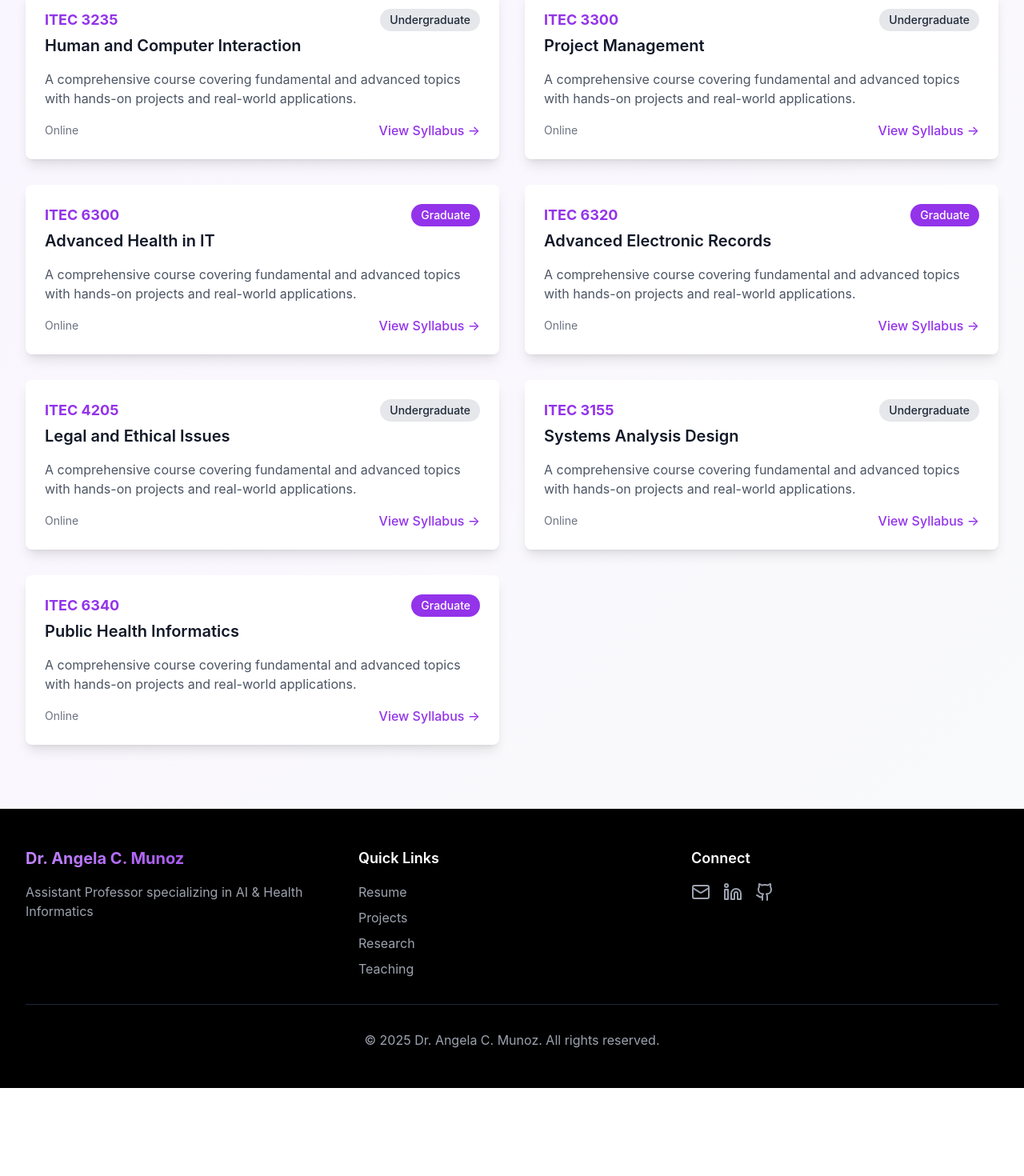
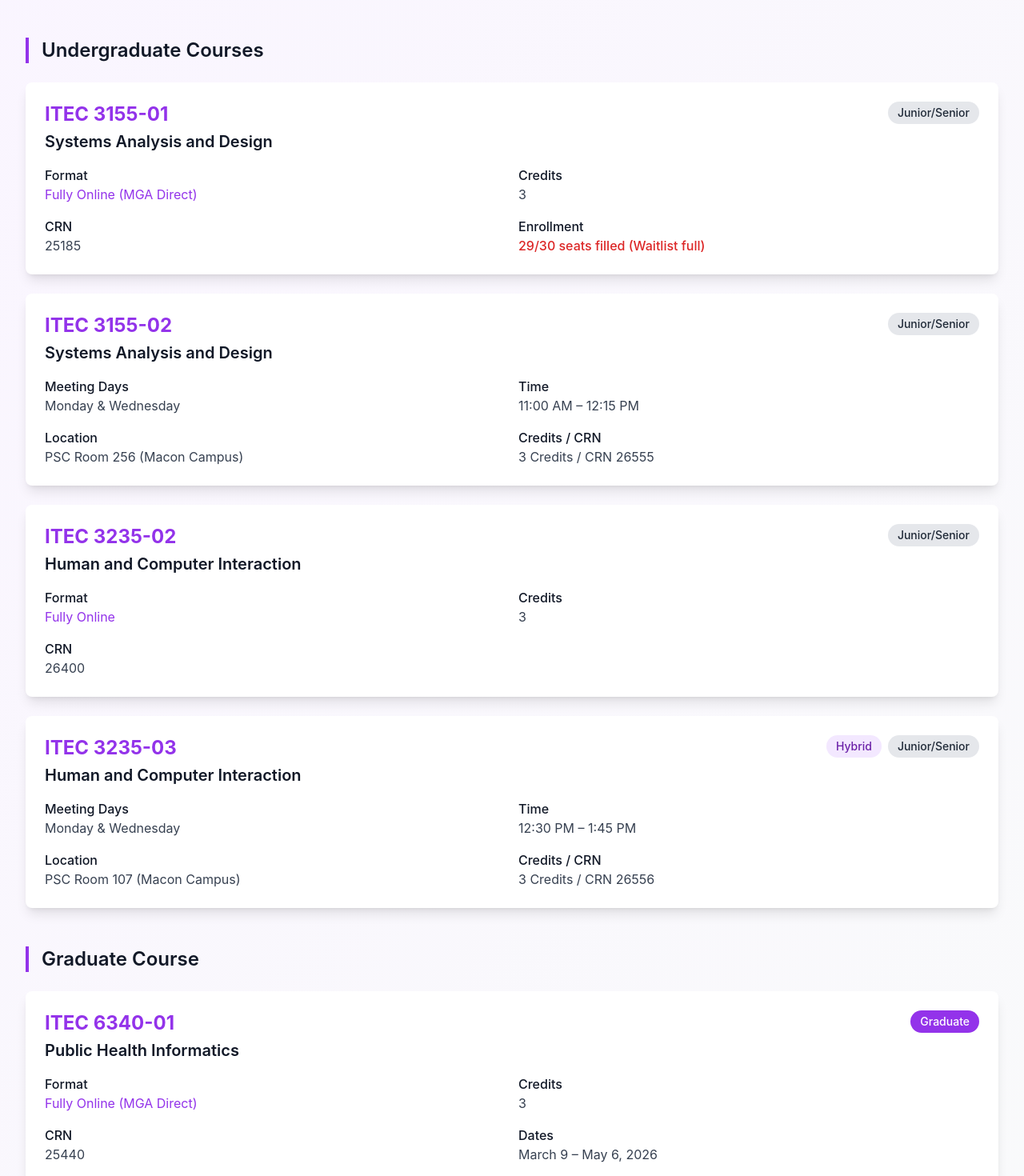
Before and after one commit to acmunoz14/Portfolio, a React (Vite) app: page / in a window 1280 px wide. Shown: the part 5480-6950 px from the top of the page at 80% size. Before the commit the page ends 6840 px from the top, so only its background shows below. Built offline with nearby package versions, Linux system fonts and the light colour scheme.

Commit message:
Updated App.tsx

```diff
--- a/src/App.tsx
+++ b/src/App.tsx
@@ -344,42 +344,176 @@ function App() {
       {/* Teaching Section */}
       <section id="teaching" className="py-20 bg-gradient-to-br from-purple-50 to-gray-50">
         <div className="max-w-7xl mx-auto px-4 sm:px-6 lg:px-8">
-          <div className="flex items-center mb-12">
+          <div className="flex items-center mb-8">
             <GraduationCap className="text-purple-600 mr-3" size={32} />
-            <h2 className="text-4xl font-bold text-gray-900">Courses Taught</h2>
+            <h2 className="text-4xl font-bold text-gray-900">Spring 2026 Teaching Schedule</h2>
           </div>
 
-          <div className="grid md:grid-cols-2 gap-8">
-            {[
-              { code: 'ITEC 3235', name: 'Human and Computer Interaction', level: 'Undergraduate', semester: 'Online' },
-              { code: 'ITEC 3300', name: 'Project Management', level: 'Undergraduate', semester: 'Online' },
-              { code: 'ITEC 6300', name: 'Advanced Health in IT', level: 'Graduate', semester: 'Online' },
-              { code: 'ITEC 6320', name: 'Advanced Electronic Records', level: 'Graduate', semester: 'Online' },
-              { code: 'ITEC 4205', name: 'Legal and Ethical Issues', level: 'Undergraduate', semester: 'Online' },
-              { code: 'ITEC 3155', name: 'Systems Analysis Design', level: 'Undergraduate', semester: 'Online' },
-              { code: 'ITEC 6340', name: 'Public Health Informatics', level: 'Graduate', semester: 'Online' },
-            ].map((course) => (
-              <div key={course.code} className="bg-white rounded-lg p-6 shadow-lg hover:shadow-xl transition-shadow">
-                <div className="flex items-start justify-between mb-4">
+          <p className="text-lg text-gray-700 mb-12">January 12 – May 8, 2026</p>
+
+          {/* Undergraduate Courses */}
+          <div className="mb-12">
+            <h3 className="text-2xl font-semibold text-gray-900 mb-6 border-l-4 border-purple-600 pl-4">Undergraduate Courses</h3>
+            <div className="space-y-6">
+              {/* ITEC 3155-01 */}
+              <div className="bg-white rounded-lg p-6 shadow-lg hover:shadow-xl transition-shadow">
+                <div className="flex flex-wrap items-start justify-between mb-4">
                   <div>
-                    <p className="text-purple-600 font-bold text-lg">{course.code}</p>
-                    <h3 className="text-xl font-semibold text-gray-900 mt-1">{course.name}</h3>
+                    <h4 className="text-2xl font-bold text-purple-600">ITEC 3155-01</h4>
+                    <p className="text-xl font-semibold text-gray-900 mt-1">Systems Analysis and Design</p>
                   </div>
-                  <span className={`px-3 py-1 rounded-full text-sm font-medium ${
-                    course.level === 'Graduate'
-                      ? 'bg-purple-600 text-white'
-                      : 'bg-gray-200 text-gray-800'
-                  }`}>
-                    {course.level}
+                  <span className="bg-gray-200 text-gray-800 px-3 py-1 rounded-full text-sm font-medium">
+                    Junior/Senior
                   </span>
                 </div>
-                <p className="text-gray-600 mb-4">A comprehensive course covering fundamental and advanced topics with hands-on projects and real-world applications.</p>
-                <div className="flex justify-between items-center">
-                  <span className="text-gray-500 text-sm">{course.semester}</span>
-                  <a href="#" className="text-purple-600 hover:text-purple-800 font-medium">View Syllabus →</a>
+                <div className="grid md:grid-cols-2 gap-4 text-gray-700">
+                  <div>
+                    <p className="font-medium text-gray-900">Format</p>
+                    <p className="text-purple-600">Fully Online (MGA Direct)</p>
+                  </div>
+                  <div>
+                    <p className="font-medium text-gray-900">Credits</p>
+                    <p>3</p>
+                  </div>
+                  <div>
+                    <p className="font-medium text-gray-900">CRN</p>
+                    <p>25185</p>
+                  </div>
+                  <div>
+                    <p className="font-medium text-gray-900">Enrollment</p>
+                    <p className="text-red-600 font-medium">29/30 seats filled (Waitlist full)</p>
+                  </div>
                 </div>
               </div>
-            ))}
+
+              {/* ITEC 3155-02 */}
+              <div className="bg-white rounded-lg p-6 shadow-lg hover:shadow-xl transition-shadow">
+                <div className="flex flex-wrap items-start justify-between mb-4">
+                  <div>
+                    <h4 className="text-2xl font-bold text-purple-600">ITEC 3155-02</h4>
+                    <p className="text-xl font-semibold text-gray-900 mt-1">Systems Analysis and Design</p>
+                  </div>
+                  <span className="bg-gray-200 text-gray-800 px-3 py-1 rounded-full text-sm font-medium">
+                    Junior/Senior
+                  </span>
+                </div>
+                <div className="grid md:grid-cols-2 gap-4 text-gray-700">
+                  <div>
+                    <p className="font-medium text-gray-900">Meeting Days</p>
+                    <p>Monday & Wednesday</p>
+                  </div>
+                  <div>
+                    <p className="font-medium text-gray-900">Time</p>
+                    <p>11:00 AM – 12:15 PM</p>
+                  </div>
+                  <div>
+                    <p className="font-medium text-gray-900">Location</p>
+                    <p>PSC Room 256 (Macon Campus)</p>
+                  </div>
+                  <div>
+                    <p className="font-medium text-gray-900">Credits / CRN</p>
+                    <p>3 Credits / CRN 26555</p>
+                  </div>
+                </div>
+              </div>
+
+              {/* ITEC 3235-02 */}
+              <div className="bg-white rounded-lg p-6 shadow-lg hover:shadow-xl transition-shadow">
+                <div className="flex flex-wrap items-start justify-between mb-4">
+                  <div>
+                    <h4 className="text-2xl font-bold text-purple-600">ITEC 3235-02</h4>
+                    <p className="text-xl font-semibold text-gray-900 mt-1">Human and Computer Interaction</p>
+                  </div>
+                  <span className="bg-gray-200 text-gray-800 px-3 py-1 rounded-full text-sm font-medium">
+                    Junior/Senior
+                  </span>
+                </div>
+                <div className="grid md:grid-cols-2 gap-4 text-gray-700">
+                  <div>
+                    <p className="font-medium text-gray-900">Format</p>
+                    <p className="text-purple-600">Fully Online</p>
+                  </div>
+                  <div>
+                    <p className="font-medium text-gray-900">Credits</p>
+                    <p>3</p>
+                  </div>
+                  <div>
+                    <p className="font-medium text-gray-900">CRN</p>
+                    <p>26400</p>
+                  </div>
+                </div>
+              </div>
+
+              {/* ITEC 3235-03 */}
+              <div className="bg-white rounded-lg p-6 shadow-lg hover:shadow-xl transition-shadow">
+                <div className="flex flex-wrap items-start justify-between mb-4">
+                  <div>
+                    <h4 className="text-2xl font-bold text-purple-600">ITEC 3235-03</h4>
+                    <p className="text-xl font-semibold text-gray-900 mt-1">Human and Computer Interaction</p>
+                  </div>
+                  <div className="flex gap-2">
+                    <span className="bg-purple-100 text-purple-800 px-3 py-1 rounded-full text-sm font-medium">
+                      Hybrid
+                    </span>
+                    <span className="bg-gray-200 text-gray-800 px-3 py-1 rounded-full text-sm font-medium">
+                      Junior/Senior
+                    </span>
+                  </div>
+                </div>
+                <div className="grid md:grid-cols-2 gap-4 text-gray-700">
+                  <div>
+                    <p className="font-medium text-gray-900">Meeting Days</p>
+                    <p>Monday & Wednesday</p>
+                  </div>
+                  <div>
+                    <p className="font-medium text-gray-900">Time</p>
+                    <p>12:30 PM – 1:45 PM</p>
+                  </div>
+                  <div>
+                    <p className="font-medium text-gray-900">Location</p>
+                    <p>PSC Room 107 (Macon Campus)</p>
+                  </div>
+                  <div>
+                    <p className="font-medium text-gray-900">Credits / CRN</p>
+                    <p>3 Credits / CRN 26556</p>
+                  </div>
+                </div>
+              </div>
+            </div>
+          </div>
+
+          {/* Graduate Course */}
+          <div>
+            <h3 className="text-2xl font-semibold text-gray-900 mb-6 border-l-4 border-purple-600 pl-4">Graduate Course</h3>
+            <div className="bg-white rounded-lg p-6 shadow-lg hover:shadow-xl transition-shadow">
+              <div className="flex flex-wrap items-start justify-between mb-4">
+                <div>
+                  <h4 className="text-2xl font-bold text-purple-600">ITEC 6340-01</h4>
+                  <p className="text-xl font-semibold text-gray-900 mt-1">Public Health Informatics</p>
+                </div>
+                <span className="bg-purple-600 text-white px-3 py-1 rounded-full text-sm font-medium">
+                  Graduate
+                </span>
+              </div>
+              <div className="grid md:grid-cols-2 gap-4 text-gray-700">
+                <div>
+                  <p className="font-medium text-gray-900">Format</p>
+                  <p className="text-purple-600">Fully Online (MGA Direct)</p>
+                </div>
+                <div>
+                  <p className="font-medium text-gray-900">Credits</p>
+                  <p>3</p>
+                </div>
+                <div>
+                  <p className="font-medium text-gray-900">CRN</p>
+                  <p>25440</p>
+                </div>
+                <div>
+                  <p className="font-medium text-gray-900">Dates</p>
+                  <p>March 9 – May 6, 2026</p>
+                </div>
+              </div>
+            </div>
           </div>
         </div>
       </section>
```
